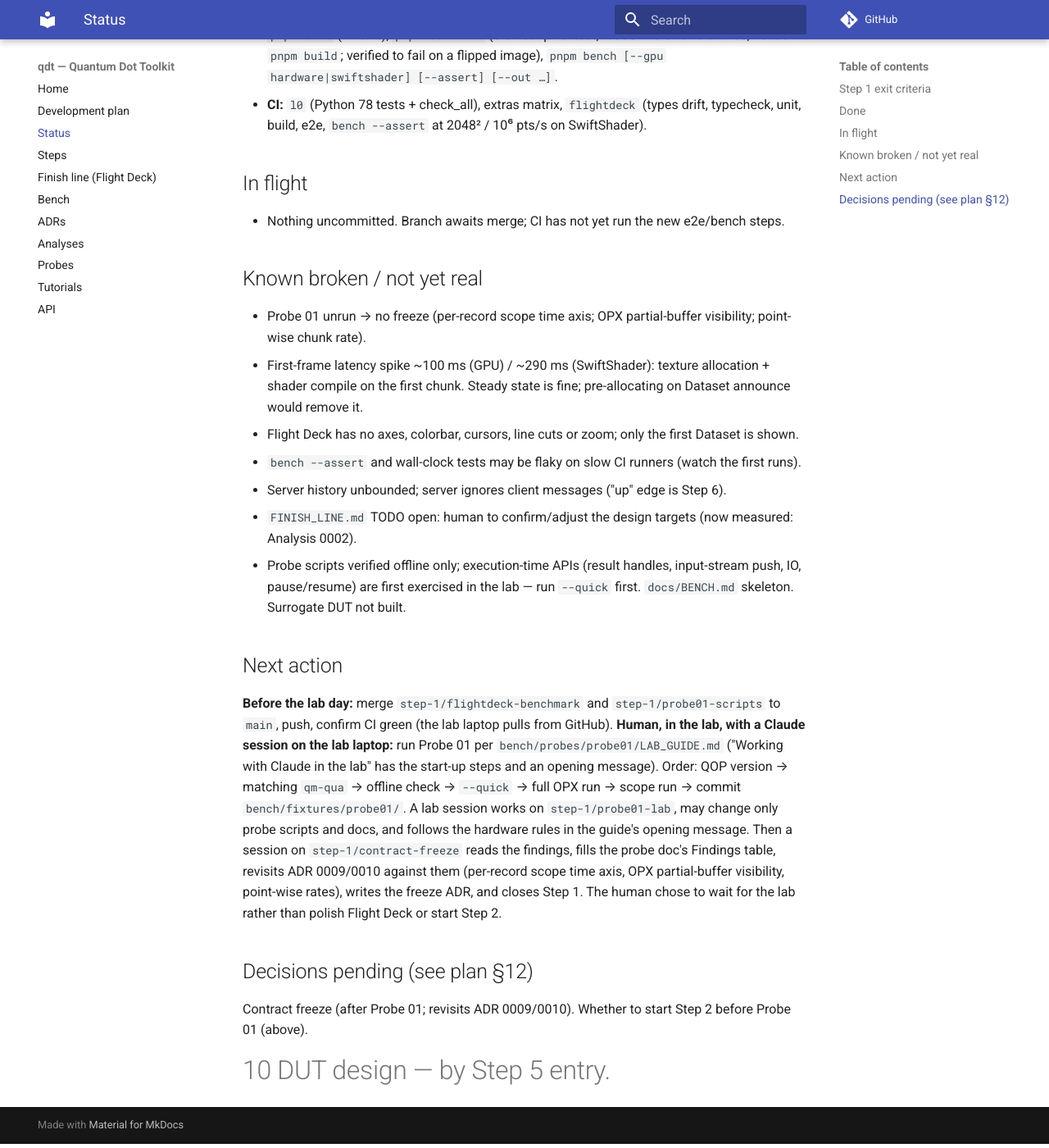
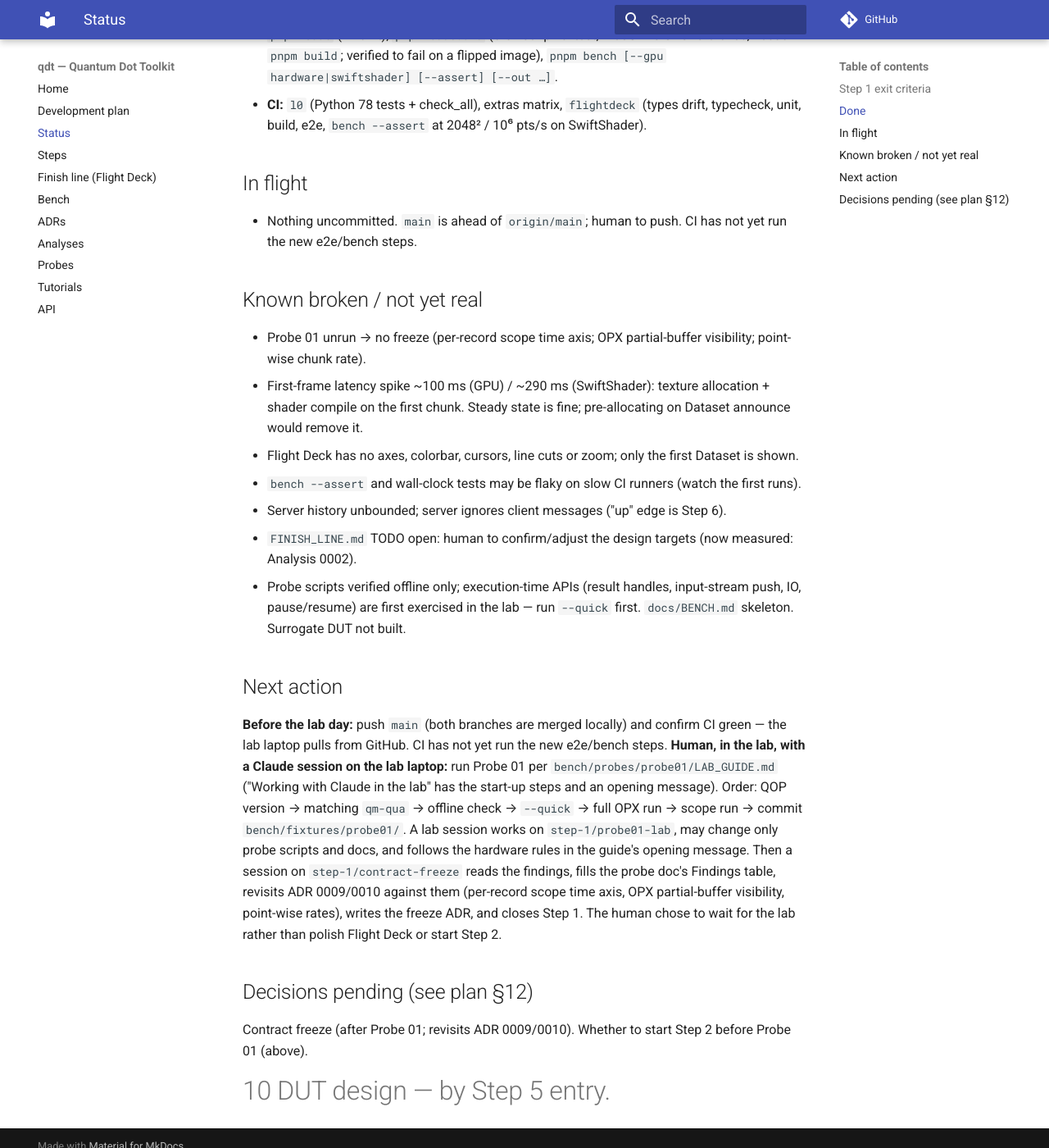
Before and after one commit to CowboyQuantum/qdt, an MkDocs documentation site: the page built from docs/STATUS.md, in a window 1280 px wide and 1400 px high, scrolled down 1683 px. Shown: the whole window at 82% size. Built offline with MkDocs 1.6.1 and Material for MkDocs 9.7.7, drawn with Linux system fonts in a browser that asks for light colours; comment, search, counter and statistics services are not loaded; some of the changed text lies outside the part shown.

Commit message:
docs: STATUS — branches merged to main; push before the lab day
Co-Authored-By: Claude Opus 5.5 <noreply@anthropic.com>

```diff
--- a/docs/STATUS.md
+++ b/docs/STATUS.md
@@ -4,7 +4,7 @@
 > A fresh session must be able to continue from this file alone.
 
 **Current step:** 1 — Dataset contract + Flight Deck v0 → `docs/steps/01-dataset-contract-and-flightdeck.md`
-**Branch:** `step-1/probe01-scripts` (on top of the unmerged `step-1/flightdeck-benchmark`; neither merged to `main`; pushing stays manual)
+**Branch:** `main` (sessions 5 and the Probe 01 rewrite merged locally; not pushed — pushing stays manual)
 **Last session:** 2026-10-11 — session (5): renderer benchmark, #9 closed (ADR 0013, Analysis 0002), browser pixel test, CI target assertion; then Probe 01 scripts reviewed and rewritten for OPX1000 / HD304MSO.
 
 ## Step 1 exit criteria
@@ -45,7 +45,7 @@ freeze ADR that cites it.
   e2e, `bench --assert` at 2048² / 10⁶ pts/s on SwiftShader).
 
 ## In flight
-- Nothing uncommitted. Branch awaits merge; CI has not yet run the new e2e/bench steps.
+- Nothing uncommitted. `main` is ahead of `origin/main`; human to push. CI has not yet run the new e2e/bench steps.
 
 ## Known broken / not yet real
 - Probe 01 unrun → no freeze (per-record scope time axis; OPX partial-buffer visibility; point-wise chunk rate).
@@ -58,8 +58,8 @@ freeze ADR that cites it.
 - Probe scripts verified offline only; execution-time APIs (result handles, input-stream push, IO, pause/resume) are first exercised in the lab — run `--quick` first. `docs/BENCH.md` skeleton. Surrogate DUT not built.
 
 ## Next action
-**Before the lab day:** merge `step-1/flightdeck-benchmark` and `step-1/probe01-scripts` to `main`, push, confirm CI
-green (the lab laptop pulls from GitHub).
+**Before the lab day:** push `main` (both branches are merged locally) and confirm CI green — the lab laptop
+pulls from GitHub. CI has not yet run the new e2e/bench steps.
 **Human, in the lab, with a Claude session on the lab laptop:** run Probe 01 per
 `bench/probes/probe01/LAB_GUIDE.md` ("Working with Claude in the lab" has the start-up steps and an opening
 message). Order: QOP version → matching `qm-qua` → offline check → `--quick` → full OPX run → scope run →
```
